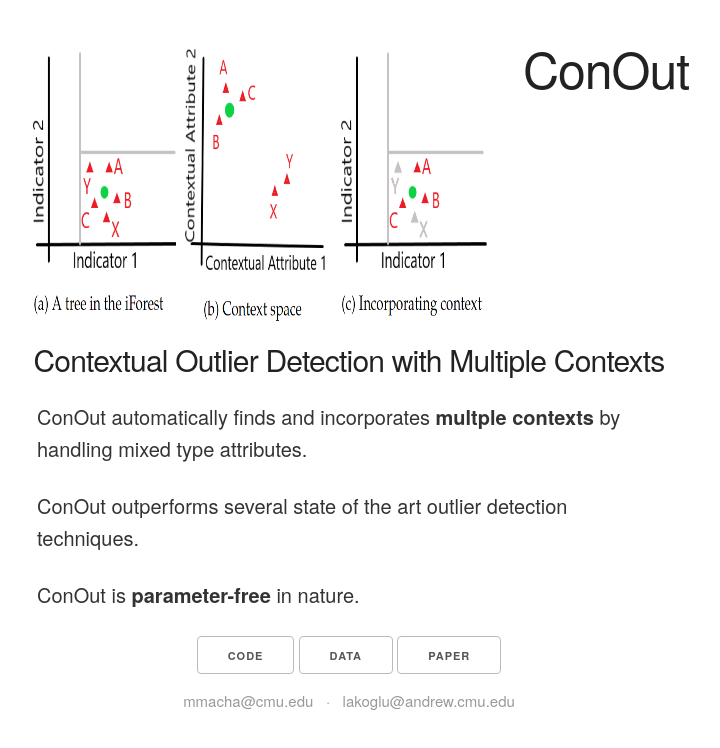
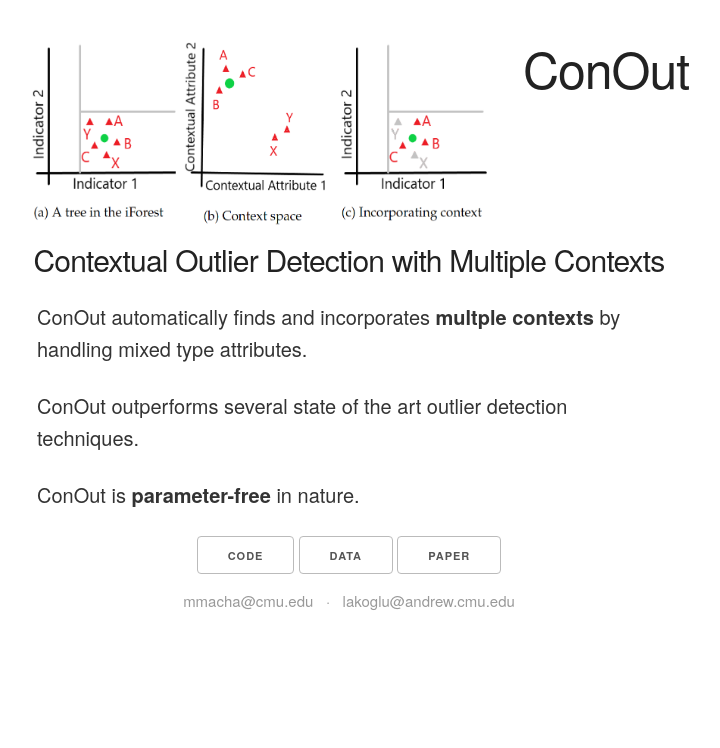
Before and after one commit to cmuxpacs/cmuxpacs.github.io, a plain HTML site: page index.html in a window 1280 px wide. Shown: the whole page, without its empty margins (291-1011 px from the left). Drawn offline with Linux system fonts and the light colour scheme.

Commit message:
Update index.html

```diff
--- a/index.html
+++ b/index.html
@@ -35,7 +35,7 @@
   <div class="container">
     <section class="header">
       <div>
-        <img class="logo" src="ConOut.png" width="500" height="300"/>
+        <img class="logo" src="ConOut.png" width="500" height="200"/>
         <h1 class="title">ConOut</h1>
       </div>
       <h4 class="subtitle">Contextual Outlier Detection with Multiple Contexts</h4>
```
